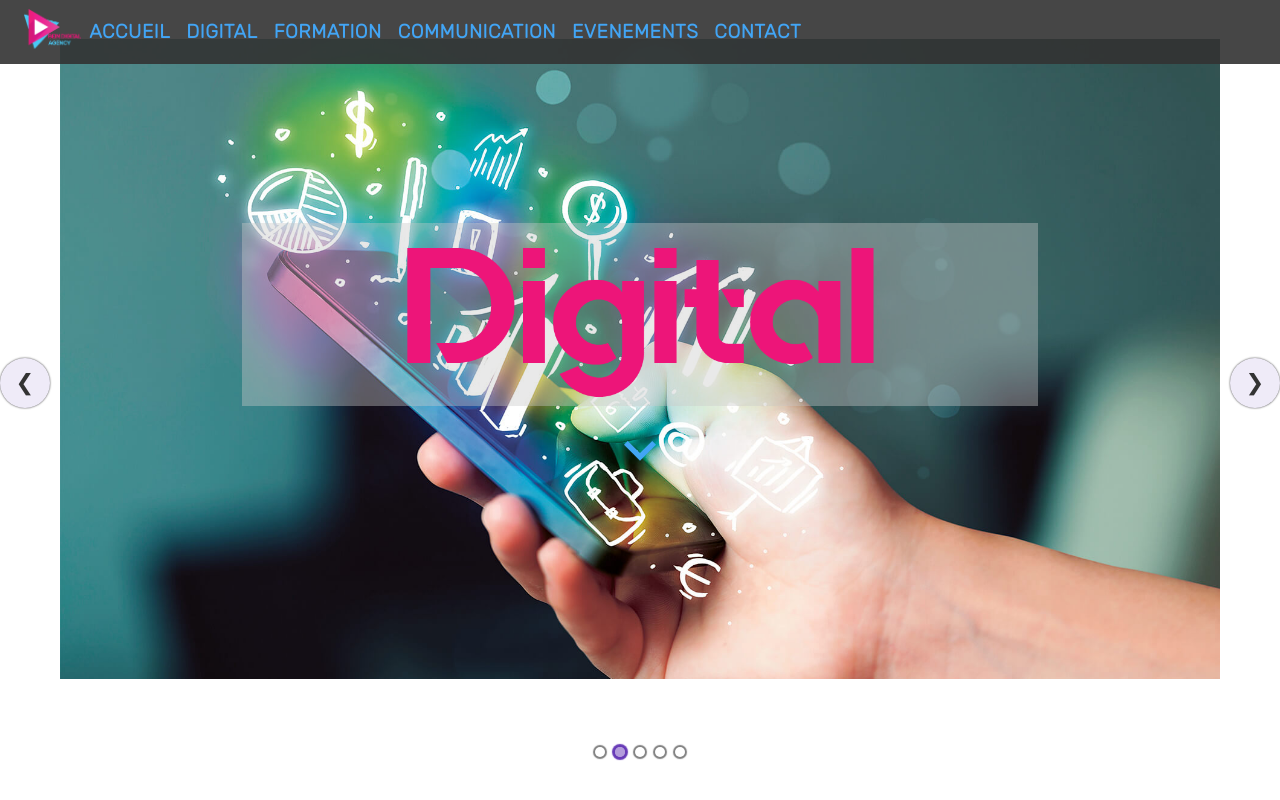
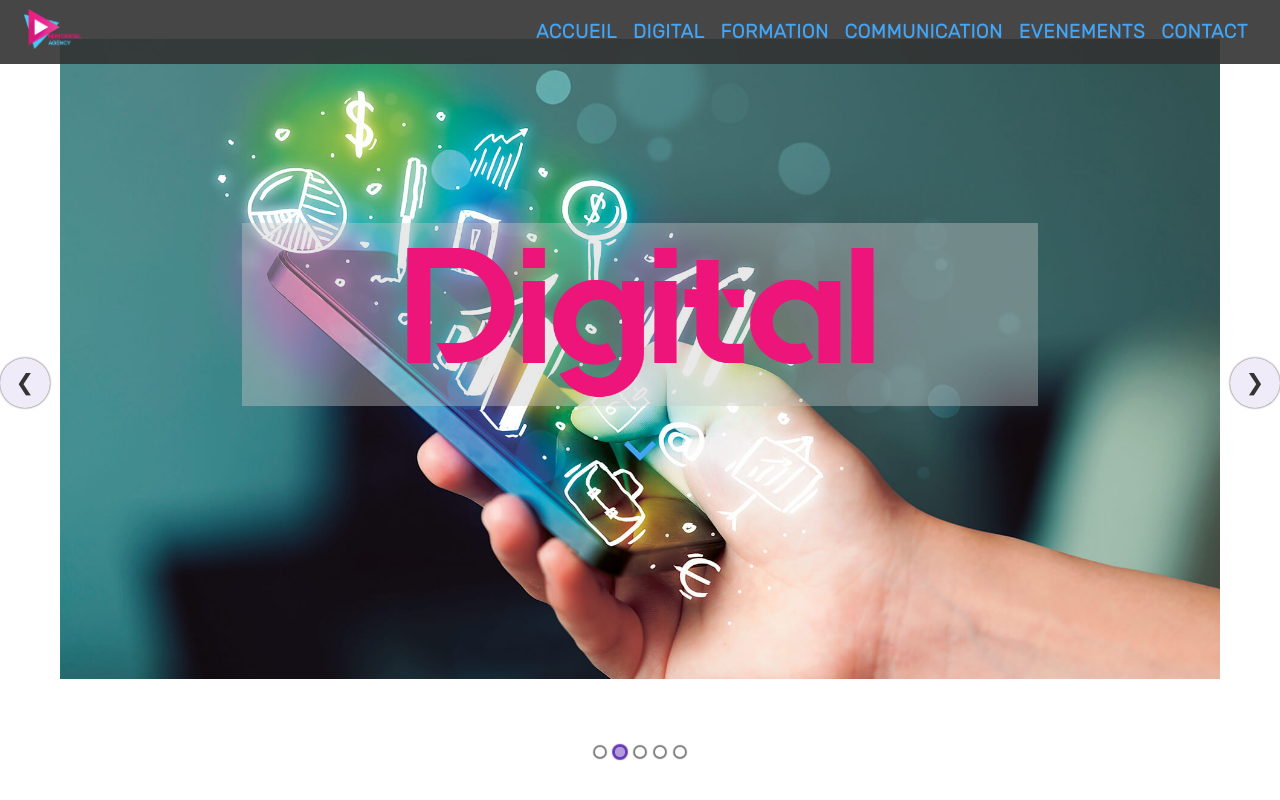
Before and after one commit to Khiroun/beindigital, a Next.js app: page / in a window 1280 px wide. Shown: the top 800 px of the page. Built offline with nearby package versions, Linux system fonts and the light colour scheme.

Commit message:
align items nav

```diff
--- a/widgets/Header/Nav.js
+++ b/widgets/Header/Nav.js
@@ -19,6 +19,8 @@ const useStyles = makeStyles((theme) => ({
     width: "100%",
     margin: "0 auto",
     backgroundColor: "rgba(50,50,50,0.9)",
+    display: 'flex',
+    justifyContent: 'space-between',
   },
   icon: {
     fontSize: "1.2rem",
```
